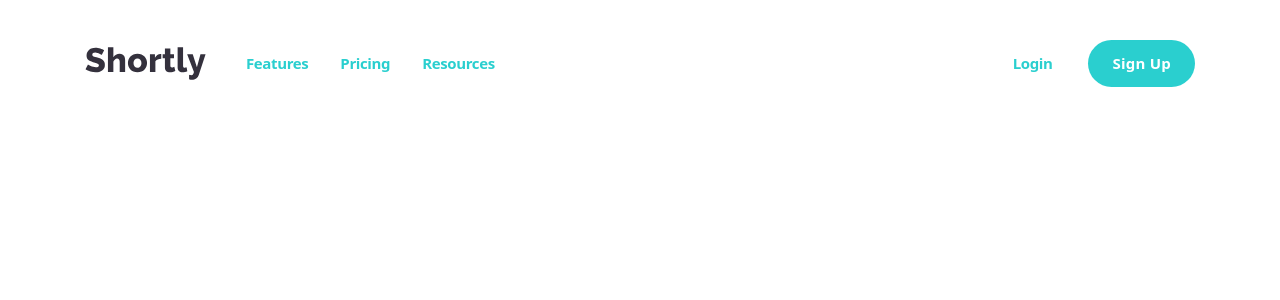
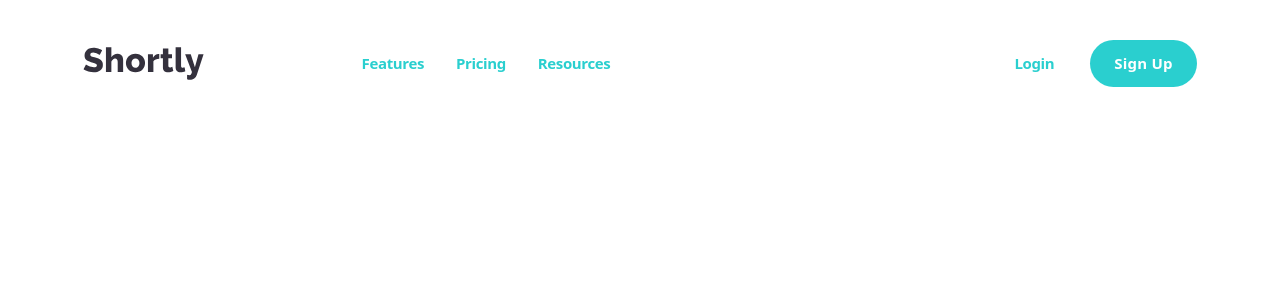
Before and after one commit to Senatrius/shortnr, a React (Vite) app: page / in a window 1280 px wide. Shown: the top 300 px of the page. Built offline with nearby package versions, Linux system fonts and the light colour scheme.

Commit message:
adjust media queries, limit mobile menu width

```diff
--- a/src/components/Header.tsx
+++ b/src/components/Header.tsx
@@ -3,13 +3,12 @@ import { useState } from "react"
 export const Header = () => {
   const [isMenuOpen, setIsMenuOpen] = useState<boolean>(false);
 
-  return <header>
-    <div className="mx-auto w-[87%] max-w-[69.375rem] relative flex items-center justify-between pt-10">
+  return <header className="mx-auto w-[87%] relative flex items-center justify-between pt-10">
     <img src="./src/assets/logo.svg" alt="Shortly company logo" />
     <button className="md:hidden" onClick={() => setIsMenuOpen(!isMenuOpen)}>
       {!isMenuOpen ? <svg width="24" height="21" viewBox="0 0 24 21" fill="none" xmlns="http://www.w3.org/2000/svg"><path d="M0 18H24V21H0V18Z" fill="currentColor"/><path d="M0 9H24V12H0V9Z" fill="currentColor"/><path d="M0 0H24V3H0V0Z" fill="currentColor"/></svg> : <svg width="21" height="21" viewBox="0 0 21 21" fill="none" xmlns="http://www.w3.org/2000/svg"><path d="M8.24188e-07 18.8552L18.8552 2.23981e-06L21 2.14478L2.14478 21L8.24188e-07 18.8552Z" fill="currentColor"/><path d="M18.8552 21L0 2.14478L2.14478 0L21 18.8552L18.8552 21Z" fill="currentColor"/></svg>}
     </button>
-      <nav className={`absolute rounded-lg w-full pt-7 px-6 pb-10 bg-primary-200 top-24 ${isMenuOpen ? "block" : "hidden"} md:relative md:flex md:flex-row md:ml-10 items-center md:top-0 md:p-0 md:bg-0`}>
+    <nav className={`absolute rounded-lg w-full pt-7 px-6 pb-10 bg-primary-200 top-24 ${isMenuOpen ? "block" : "hidden"} sm:w-[75%] sm:right-0 md:relative md:flex md:flex-row md:ml-10 items-center md:top-0 md:p-0 md:bg-0`}>
       <ul className="md:flex flex-row gap-2 md:gap-8">
         <li><a href="#" onClick={() => setIsMenuOpen(false)} className="block py-4 text-white text-nav-200 text-center md:text-primary-100 md:text-nav-100 md:py-0 hover:text-primary-100 md:hover:text-secondary-400">Features</a></li>
         <li><a href="#" onClick={() => setIsMenuOpen(false)} className="block py-4 text-white text-nav-200 text-center md:text-primary-100 md:text-nav-100 md:py-0 hover:text-primary-100 md:hover:text-secondary-400">Pricing</a></li>
@@ -21,7 +20,5 @@ export const Header = () => {
         <li><a href="#" onClick={() => setIsMenuOpen(false)} className="block rounded-full py-4 text-white text-btn-200 text-center whitespace-nowrap bg-primary-100 md:py-3 md:px-6 md:text-btn-100 hover:brightness-125">Sign Up</a></li>
       </ul>
     </nav>
-    </div>
-
   </header>
 }
--- a/tailwind.config.cjs
+++ b/tailwind.config.cjs
@@ -79,6 +79,9 @@ module.exports = {
         "btn-300": ["1.25rem", {
           fontWeight: "700"
         }]
+      },
+      screens: {
+        "sm": "480px"
       }
     },
     colors: {
@@ -98,7 +101,6 @@ module.exports = {
       divider: "hsl(257, 19%, 36%)",
       0: "unset"
     },
-
   },
   plugins: [],
 }
```
Lines whose indentation alone changed are shown as unchanged.
